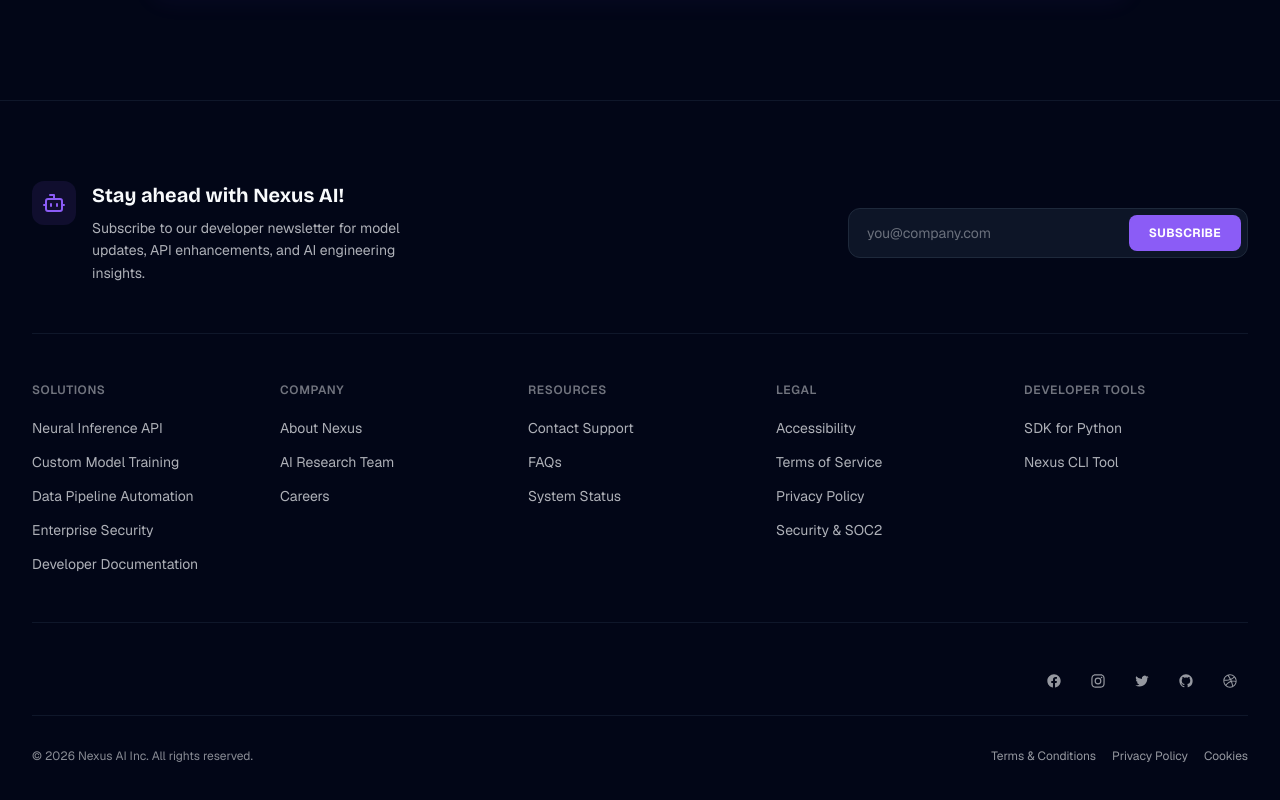
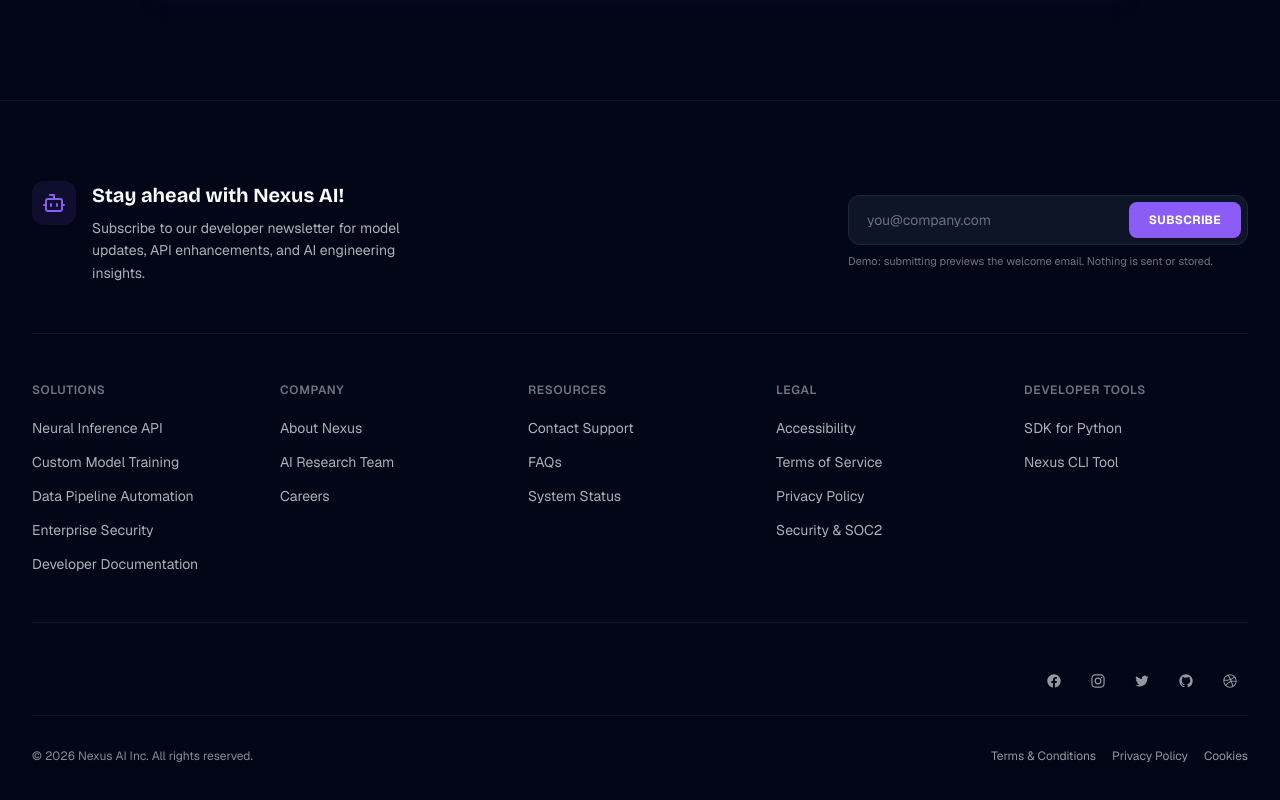
Before and after one commit to yusufagbyglu/NexusAI-Landing-Page, a Next.js app: page / in a window 1280 px wide. Shown: the part 5510-6310 px from the top of the page. Built offline with nearby package versions, Linux system fonts and the light colour scheme.

Commit message:
refactor(footer): use newsletter form component and remove unused code

```diff
--- a/src/components/shared/footer.tsx
+++ b/src/components/shared/footer.tsx
@@ -1,8 +1,6 @@
-"use client";
-
 import Link from "next/link";
-import React, { FormEvent, useState } from "react";
-import { MicSignal, Bot } from "lucide-react";
+import { Bot } from "lucide-react";
+import NewsletterForm from "@/components/newsletter/NewsletterForm";
 
 interface NavLink {
   name: string;
@@ -78,14 +76,6 @@ const socialLinks = [
 ];
 
 export default function Footer() {
-  const [email, setEmail] = useState("");
-
-  const handleSubmit = (e: FormEvent<HTMLFormElement>) => {
-    e.preventDefault();
-    console.log("Subscribed with email:", email);
-    setEmail("");
-  };
-
   return (
     <footer className="bg-panel-bg border-t border-border-subtle text-foreground transition-colors duration-300">
       <div className="mx-auto max-w-7xl px-4 py-16 sm:px-6 lg:px-8 lg:py-20">
@@ -93,7 +83,6 @@ export default function Footer() {
         <div className="flex flex-col gap-8 border-b border-border-subtle pb-12 lg:flex-row lg:items-center lg:justify-between lg:gap-12">
           <div className="flex items-start gap-4 lg:max-w-sm">
             <div className="flex h-11 w-11 shrink-0 items-center justify-center rounded-xl bg-brand-muted text-brand-main">
-              {/* <MicSignal className="size-6" /> */}
               <Bot className="size-6" />
             </div>
             <div>
@@ -107,33 +96,7 @@ export default function Footer() {
             </div>
           </div>
 
-          <form
-            onSubmit={handleSubmit}
-            className="w-full lg:w-auto lg:min-w-[400px]"
-          >
-            <label htmlFor="UserEmail" className="sr-only">
-              Email
-            </label>
-
-            <div className="flex items-center gap-2 rounded-xl border border-border bg-card p-1.5 focus-within:ring-2 focus-within:ring-brand-main/40 transition-all">
-              <input
-                type="email"
-                id="UserEmail"
-                value={email}
-                onChange={(e) => setEmail(e.target.value)}
-                placeholder="you@company.com"
-                required
-                className="w-full min-w-0 bg-transparent px-3 py-2 text-sm text-foreground placeholder:text-foreground/40 border-none focus:outline-none focus:ring-0"
-              />
-
-              <button
-                type="submit"
-                className="shrink-0 rounded-lg bg-brand-main px-5 py-2.5 text-xs font-bold tracking-wide text-white uppercase hover:bg-brand-hover transition-colors cursor-pointer"
-              >
-                Subscribe
-              </button>
-            </div>
-          </form>
+          <NewsletterForm />
         </div>
 
         {/* Link Columns */}
```
